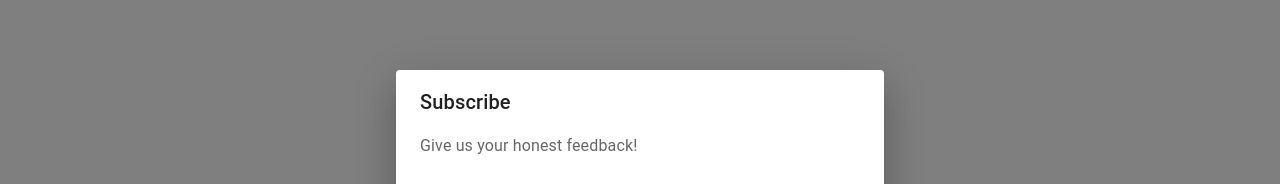
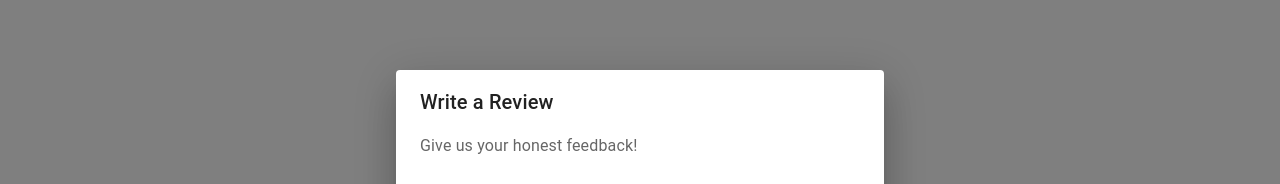
Before and after one commit to Trizee/phase-2-project, a React (Vite) app: page /reviews in a window 1280 px wide. Both pictures are taken after a click on the button "WRITE A REVIEW". Shown: the part 190-374 px from the top of the page. Built offline with nearby package versions, Linux system fonts and the light colour scheme.

Commit message:
added form in the review section

```diff
--- a/src/components/Reviews.jsx
+++ b/src/components/Reviews.jsx
@@ -28,7 +28,7 @@ function Reviews(){
         Write a Review
       </Button>
       <Dialog open={open} onClose={handleClose}>
-        <DialogTitle>Subscribe</DialogTitle>
+        <DialogTitle>Write a Review</DialogTitle>
         <DialogContent>
           <DialogContentText>
             Give us your honest feedback!
```
